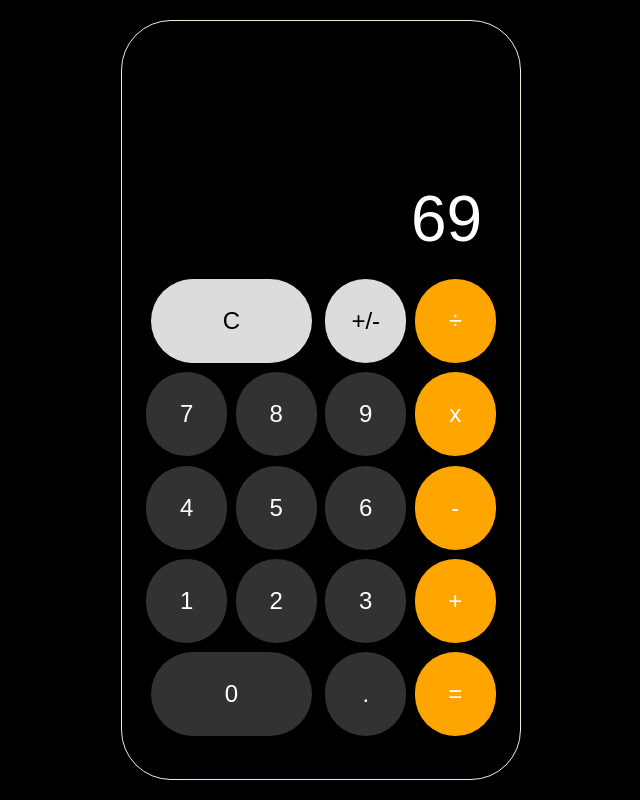
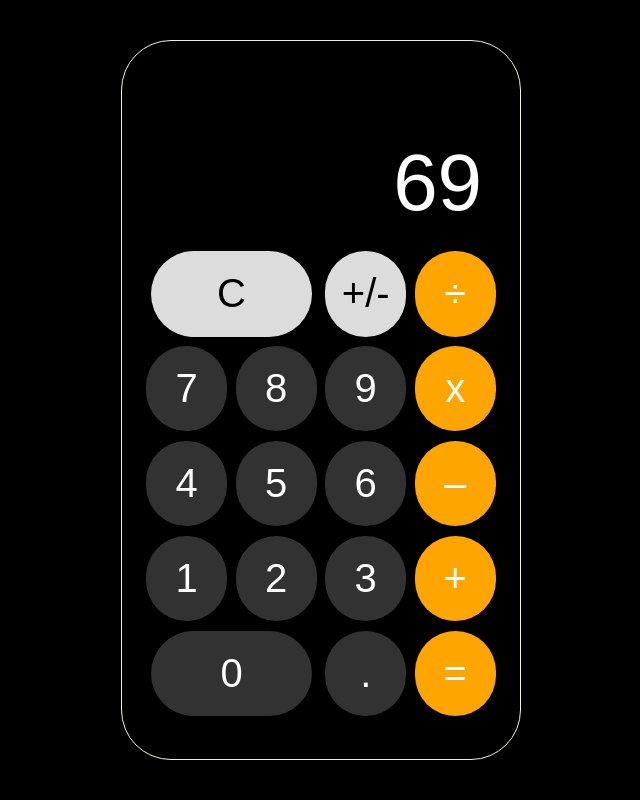
Before and after one commit to caveman418/Calculator, a plain HTML site: page index.html in a window 1280 px wide. Shown: the whole page, without its empty margins (319-959 px from the left). Drawn offline with Linux system fonts and the light colour scheme.

Commit message:
Fixed css to work at any aspect ratio, changed some font sizes, and made the minus button symbol longer

```diff
--- a/index.html
+++ b/index.html
@@ -21,7 +21,7 @@
                 <button type="button" class="four">4</button>
                 <button type="button" class="five">5</button>
                 <button type="button" class="six">6</button>
-                <button type="button" class="subtract">-</button>
+                <button type="button" class="subtract">&#8211;</button>
                 <button type="button" class="one">1</button>
                 <button type="button" class="two">2</button>
                 <button type="button" class="three">3</button>
--- a/style.css
+++ b/style.css
@@ -15,8 +15,8 @@ body {
 .main {
     display: flex;
     flex-direction: column;
-    height: 95%;
-    min-width: 400px;
+    height: 90vh;
+    width: 50vh;
     border: solid .1em antiquewhite;
     border-radius: 50px;
     padding: 20px;
@@ -28,12 +28,12 @@ body {
     justify-content: end;
     align-items: flex-end;
     margin: 5%;
-    font-size: 4em;
+    font-size: 10vh;
     color: white;
 }
 
 .interface {
-    height: 65%;
+    height: 70%;
     display: grid;
     grid-template-columns: repeat(4,25%);
     justify-items: center;
@@ -42,6 +42,8 @@ body {
 
 .clear, .zero {
     grid-column: span 2;
+    width: 90%;
+    height: 90%;
 }
 
 button {
@@ -50,7 +52,7 @@ button {
     width: 90%;
     background-color: rgb(50, 50, 50);
     color: white;
-    font-size: 1.5em;
+    font-size: 5vh;
     border: none;
 }
 
```
